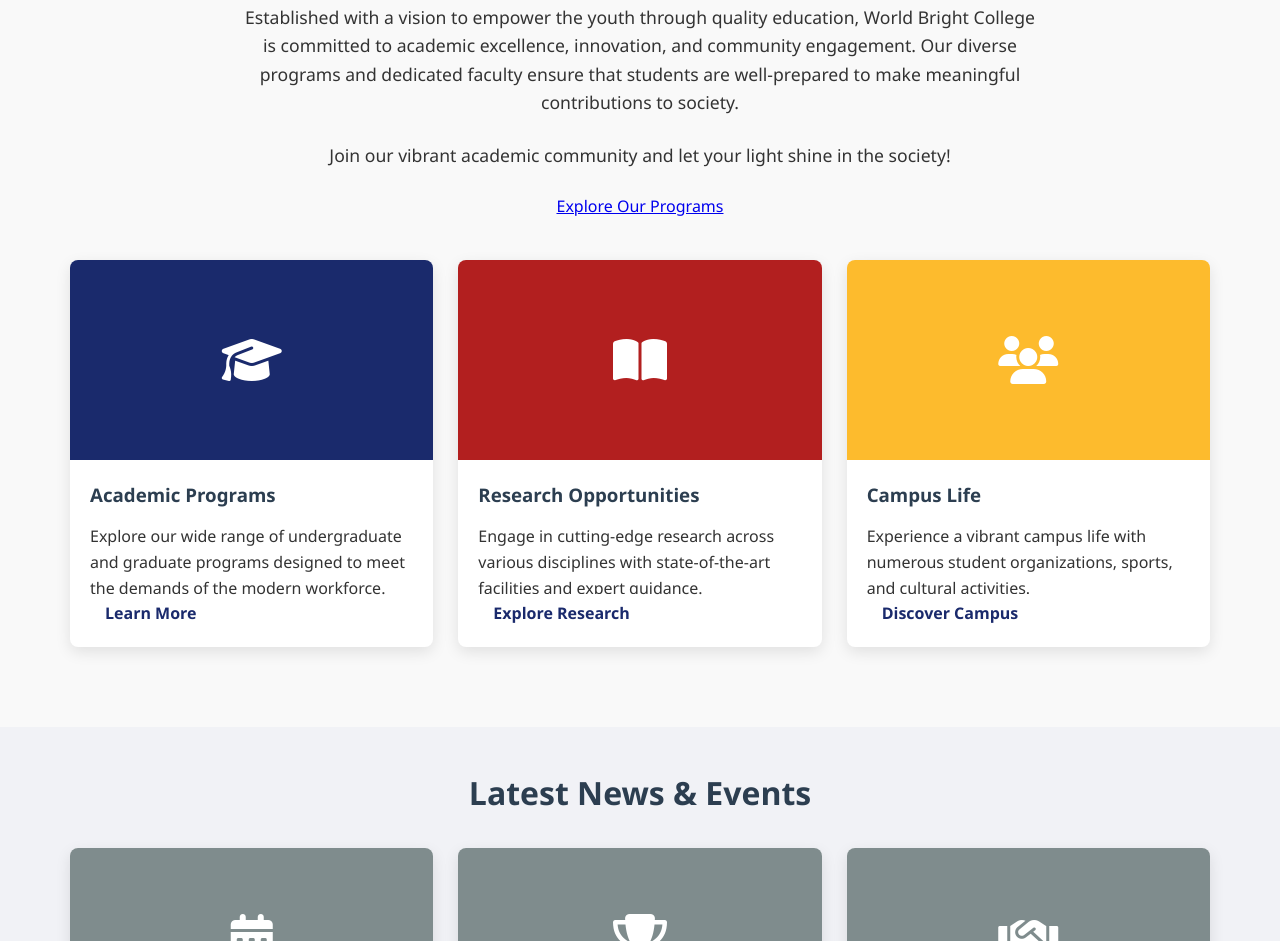
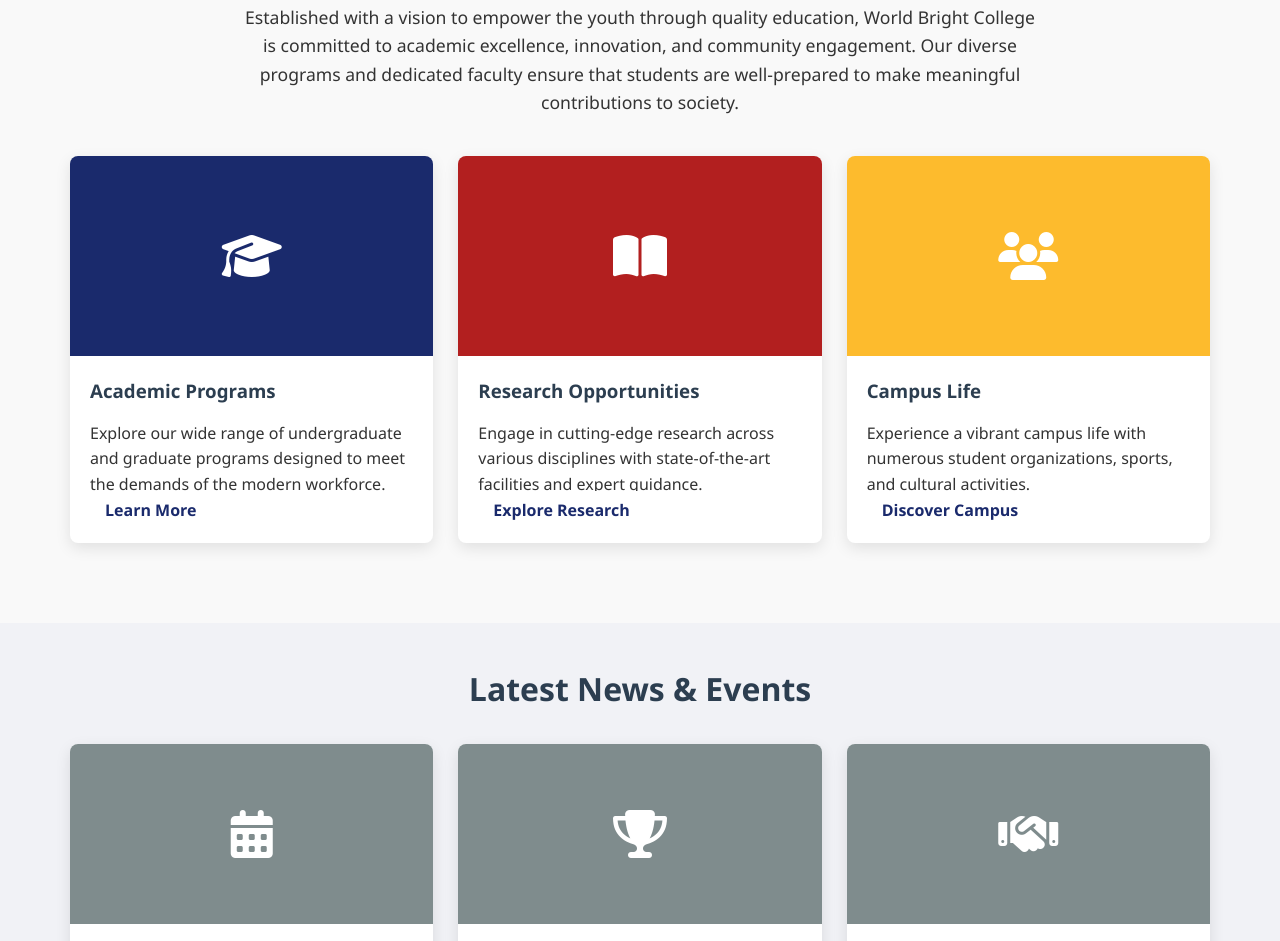
Before and after one commit to MeklitMathewos/WBC-Project, a plain HTML site: page index.html in a window 1280 px wide. Shown: the part 850-1791 px from the top of the page. Drawn offline with Linux system fonts and the light colour scheme.

```diff
--- a/index.html
+++ b/index.html
@@ -147,8 +147,7 @@
             <div class="welcome-content">
                 <h2>Welcome to World Bright College</h2>
                 <p>Established with a vision to empower the youth through quality education, World Bright College is committed to academic excellence, innovation, and community engagement. Our diverse programs and dedicated faculty ensure that students are well-prepared to make meaningful contributions to society.</p>
-                <p>Join our vibrant academic community and let your light shine in the society!</p>
-                <a href="#" class="btn">Explore Our Programs</a>
+
             </div>
         </section>
 
```
